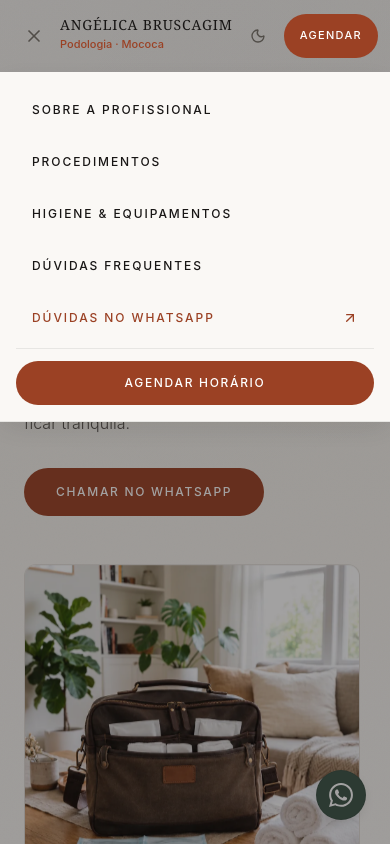
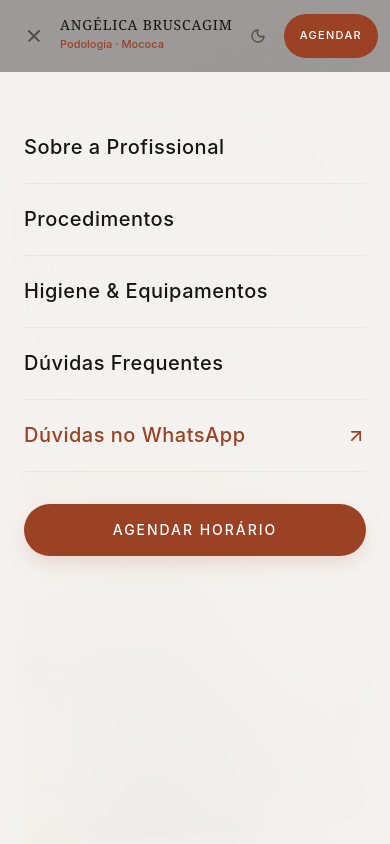
Before and after one commit to EduardoBruscagim/Sistema-Podologia, a React (Vite) app: page / in a window 390 px wide. Both pictures are taken after a click on the button 34 px from the left and 36 px from the top of the page. Shown: the top 844 px of the page. Built offline with nearby package versions, Linux system fonts and the light colour scheme.

Commit message:
feat(ui): premium apple-style mobile menu and hamburger animations

```diff
--- a/src/components/layout/Navbar.tsx
+++ b/src/components/layout/Navbar.tsx
@@ -2,7 +2,7 @@ import React, { useRef, useState, useEffect } from 'react'
 import { useTheme } from '@/hooks/useTheme'
 import { initNavbarAnimation } from '@/animations/navbar'
 import { getWhatsAppUrl } from '@/utils/whatsapp'
-import { Sun, Moon, Menu, X, ArrowUpRight } from 'lucide-react'
+import { Sun, Moon, ArrowUpRight } from 'lucide-react'
 
 /**
  * Componente de Cabeçalho / Barra de Navegação Superior.
@@ -206,24 +206,31 @@ export const Navbar: React.FC = () => {
         <div className="max-w-6xl mx-auto px-3 sm:px-6 h-18 sm:h-20 flex items-center justify-between">
           {/* Lado Esquerdo: Hambúrguer Mobile + Logotipo Editorial */}
           <div className="flex items-center gap-1 sm:gap-3 min-w-0">
-            {/* Botão Hambúrguer Mobile/Tablet com área de toque mínima 44x44px */}
+            {/* Botão Hambúrguer Mobile/Tablet Premium (Estilo Apple) */}
             <div className="lg:hidden flex items-center">
               <button
                 ref={mobileToggleRef}
                 type="button"
                 onClick={() => setIsMobileMenuOpen((prev) => !prev)}
-                className="min-w-[44px] min-h-[44px] shrink-0 flex items-center justify-center rounded-md text-text-secondary hover:text-accent dark:hover:text-accent hover:bg-surface-variant transition-colors focus:outline-hidden focus-visible:ring-2 focus-visible:ring-accent cursor-pointer"
+                className="relative min-w-[44px] min-h-[44px] shrink-0 flex items-center justify-center rounded-md text-text-secondary hover:text-accent dark:hover:text-accent hover:bg-surface-variant transition-colors focus:outline-hidden focus-visible:ring-2 focus-visible:ring-accent cursor-pointer z-50"
                 aria-label={
                   isMobileMenuOpen ? 'Fechar menu de navegação' : 'Abrir menu de navegação'
                 }
                 aria-expanded={isMobileMenuOpen}
                 aria-controls="mobile-menu"
               >
-                {isMobileMenuOpen ? (
-                  <X aria-hidden="true" className="w-5 h-5" />
-                ) : (
-                  <Menu aria-hidden="true" className="w-5 h-5" />
-                )}
+                <div className="w-[16px] h-[10px] relative flex flex-col justify-between">
+                  <span
+                    className={`absolute left-0 w-full h-[1.5px] bg-current rounded-full transition-all duration-500 ease-[cubic-bezier(0.16,1,0.3,1)] ${
+                      isMobileMenuOpen ? 'top-[4px] rotate-45' : 'top-0'
+                    }`}
+                  />
+                  <span
+                    className={`absolute left-0 w-full h-[1.5px] bg-current rounded-full transition-all duration-500 ease-[cubic-bezier(0.16,1,0.3,1)] ${
+                      isMobileMenuOpen ? 'top-[4px] -rotate-45' : 'bottom-0'
+                    }`}
+                  />
+                </div>
               </button>
             </div>
 
@@ -307,44 +314,37 @@ export const Navbar: React.FC = () => {
           </div>
         </div>
 
-        {/* Menu Mobile/Tablet Dropdown com focus trap, backdrop e navegação semântica */}
+        {/* Menu Mobile/Tablet Dropdown (Estilo Apple - Full Screen Overlay) */}
         <nav
           ref={mobileMenuRef}
           id="mobile-menu"
           aria-label="Menu móvel"
           hidden={!isMobileMenuOpen}
-          className={`absolute top-full left-0 right-0 p-4 bg-surface border-b border-surface-border shadow-lg flex flex-col gap-2 lg:hidden z-50 transition-all duration-200 ${
+          className={`fixed top-[72px] sm:top-[80px] bottom-0 left-0 right-0 px-6 pt-6 pb-24 bg-surface/95 dark:bg-surface/90 backdrop-blur-2xl flex flex-col lg:hidden z-40 transition-all duration-500 ease-[cubic-bezier(0.16,1,0.3,1)] overflow-y-auto ${
             isMobileMenuOpen ? 'opacity-100 visible' : 'opacity-0 invisible pointer-events-none'
           }`}
         >
+          <div className="flex flex-col flex-1 max-w-sm mx-auto w-full mt-4">
+            {[
+              { label: 'Sobre a Profissional', href: '#sobre' },
+              { label: 'Procedimentos', href: '#procedimentos' },
+              { label: 'Higiene & Equipamentos', href: '#tecnologia' },
+              { label: 'Dúvidas Frequentes', href: '#faq' },
+            ].map((item, idx) => (
               <a
-            href="#sobre"
+                key={item.href}
+                href={item.href}
                 onClick={() => setIsMobileMenuOpen(false)}
-            className="px-4 py-3 min-h-[44px] rounded-lg text-xs uppercase tracking-[0.16em] font-medium text-on-surface hover:text-accent dark:hover:text-accent hover:bg-surface-variant transition-colors flex items-center focus:outline-hidden focus-visible:ring-2 focus-visible:ring-accent"
+                style={{
+                  transitionDelay: isMobileMenuOpen ? `${idx * 0.05 + 0.1}s` : '0s',
+                }}
+                className={`py-5 border-b border-surface-border/60 text-[1.25rem] font-medium tracking-wide text-on-surface hover:text-accent transition-all duration-500 ease-[cubic-bezier(0.16,1,0.3,1)] flex items-center focus:outline-hidden focus-visible:ring-2 focus-visible:ring-accent ${
+                  isMobileMenuOpen ? 'opacity-100 translate-y-0' : 'opacity-0 -translate-y-4'
+                }`}
               >
-            Sobre a Profissional
+                {item.label}
               </a>
-          <a
-            href="#procedimentos"
-            onClick={() => setIsMobileMenuOpen(false)}
-            className="px-4 py-3 min-h-[44px] rounded-lg text-xs uppercase tracking-[0.16em] font-medium text-on-surface hover:text-accent dark:hover:text-accent hover:bg-surface-variant transition-colors flex items-center focus:outline-hidden focus-visible:ring-2 focus-visible:ring-accent"
-          >
-            Procedimentos
-          </a>
-          <a
-            href="#tecnologia"
-            onClick={() => setIsMobileMenuOpen(false)}
-            className="px-4 py-3 min-h-[44px] rounded-lg text-xs uppercase tracking-[0.16em] font-medium text-on-surface hover:text-accent dark:hover:text-accent hover:bg-surface-variant transition-colors flex items-center focus:outline-hidden focus-visible:ring-2 focus-visible:ring-accent"
-          >
-            Higiene & Equipamentos
-          </a>
-          <a
-            href="#faq"
-            onClick={() => setIsMobileMenuOpen(false)}
-            className="px-4 py-3 min-h-[44px] rounded-lg text-xs uppercase tracking-[0.16em] font-medium text-on-surface hover:text-accent dark:hover:text-accent hover:bg-surface-variant transition-colors flex items-center focus:outline-hidden focus-visible:ring-2 focus-visible:ring-accent"
-          >
-            Dúvidas Frequentes
-          </a>
+            ))}
 
             {/* Link direto de dúvidas no WhatsApp */}
             <a
@@ -353,21 +353,34 @@ export const Navbar: React.FC = () => {
               rel="noopener noreferrer"
               aria-label="Dúvidas no WhatsApp (abre em uma nova aba)"
               onClick={() => setIsMobileMenuOpen(false)}
-            className="px-4 py-3 min-h-[44px] rounded-lg text-xs uppercase tracking-[0.16em] font-medium text-accent hover:bg-surface-variant transition-colors flex items-center justify-between focus:outline-hidden focus-visible:ring-2 focus-visible:ring-accent"
+              style={{
+                transitionDelay: isMobileMenuOpen ? '0.3s' : '0s',
+              }}
+              className={`py-5 border-b border-surface-border/60 text-[1.25rem] font-medium tracking-wide text-accent transition-all duration-500 ease-[cubic-bezier(0.16,1,0.3,1)] flex items-center justify-between focus:outline-hidden focus-visible:ring-2 focus-visible:ring-accent ${
+                isMobileMenuOpen ? 'opacity-100 translate-y-0' : 'opacity-0 -translate-y-4'
+              }`}
             >
               <span>Dúvidas no WhatsApp</span>
-            <ArrowUpRight aria-hidden="true" className="w-4 h-4" />
+              <ArrowUpRight aria-hidden="true" className="w-5 h-5" />
             </a>
 
-          {/* Separador e Ação de Agendamento Mobile */}
-          <div className="pt-3 border-t border-surface-border flex flex-col gap-2.5">
+            {/* Ação de Agendamento Mobile */}
+            <div
+              className={`mt-8 transition-all duration-500 ease-[cubic-bezier(0.16,1,0.3,1)] ${
+                isMobileMenuOpen ? 'opacity-100 translate-y-0' : 'opacity-0 -translate-y-4'
+              }`}
+              style={{
+                transitionDelay: isMobileMenuOpen ? '0.35s' : '0s',
+              }}
+            >
               <a
                 href="#procedimentos"
                 onClick={() => setIsMobileMenuOpen(false)}
-              className="w-full min-h-[44px] min-w-[44px] px-4 py-3 rounded-full bg-accent text-on-accent text-xs uppercase tracking-[0.14em] font-medium hover:bg-accent-hover active:scale-[0.98] transition-all flex items-center justify-center focus:outline-hidden focus-visible:ring-2 focus-visible:ring-accent focus-visible:ring-offset-2 focus-visible:ring-offset-surface cursor-pointer"
+                className="w-full min-h-[52px] px-6 py-4 rounded-full bg-accent text-on-accent text-sm uppercase tracking-[0.14em] font-medium hover:bg-accent-hover active:scale-[0.98] transition-all flex items-center justify-center focus:outline-hidden focus-visible:ring-2 focus-visible:ring-accent focus-visible:ring-offset-2 focus-visible:ring-offset-surface cursor-pointer shadow-lg shadow-accent/20"
               >
                 Agendar Horário
               </a>
+            </div>
           </div>
         </nav>
       </header>
```
Lines whose indentation alone changed are shown as unchanged.
